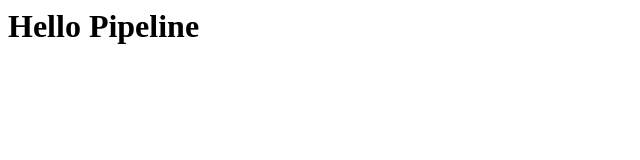
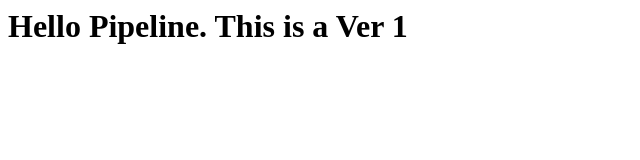
Before and after one commit to awscloudvendor1/myrepo, a plain HTML site: page index.html in a window 1280 px wide. Shown: the whole page, without its empty margins (0-640 px from the left). Drawn offline with Linux system fonts and the light colour scheme.

Commit message:
Update index.html

```diff
--- a/index.html
+++ b/index.html
@@ -1 +1 @@
-<h1> Hello Pipeline </h1>
+<h1> Hello Pipeline. This is a Ver 1 </h1>
```
